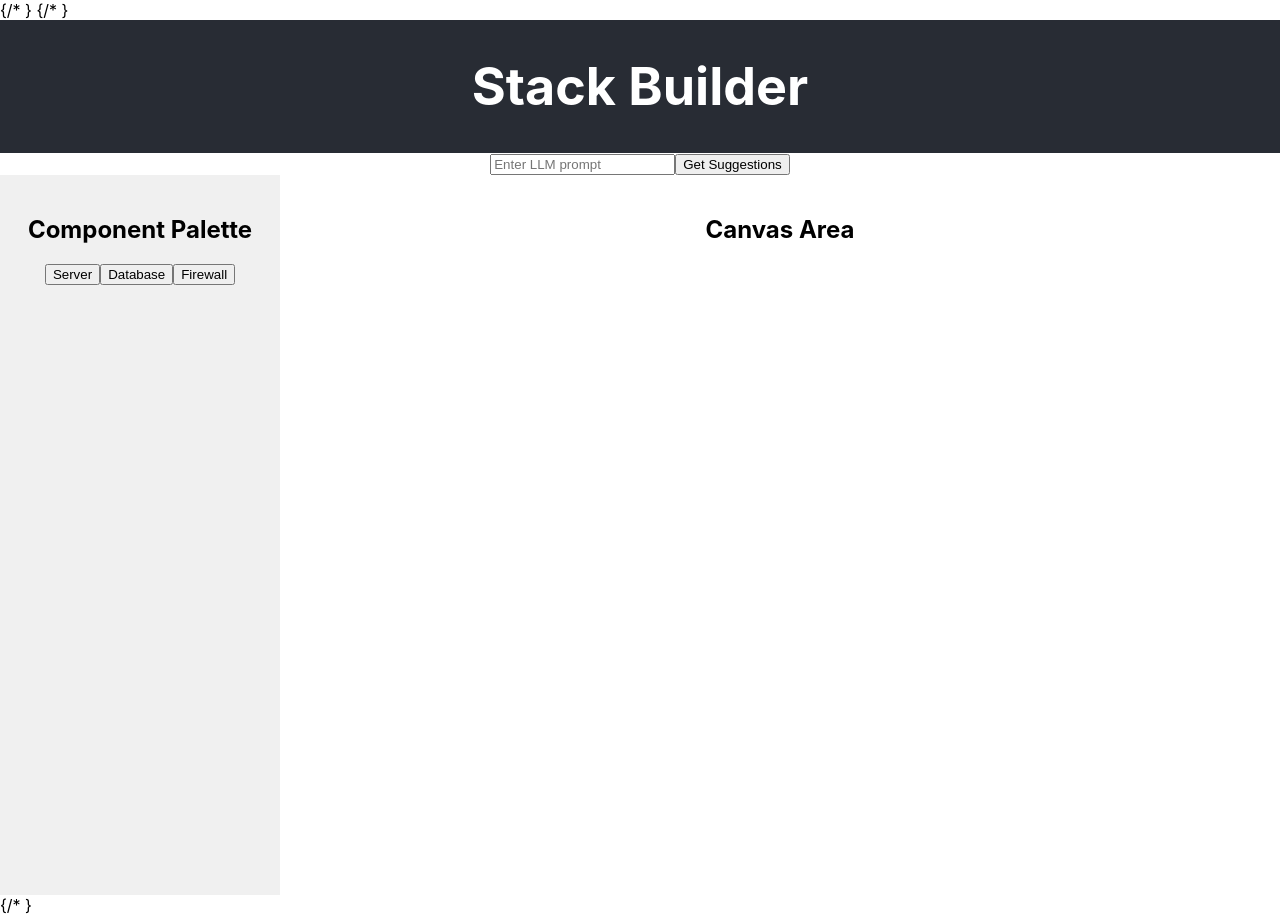
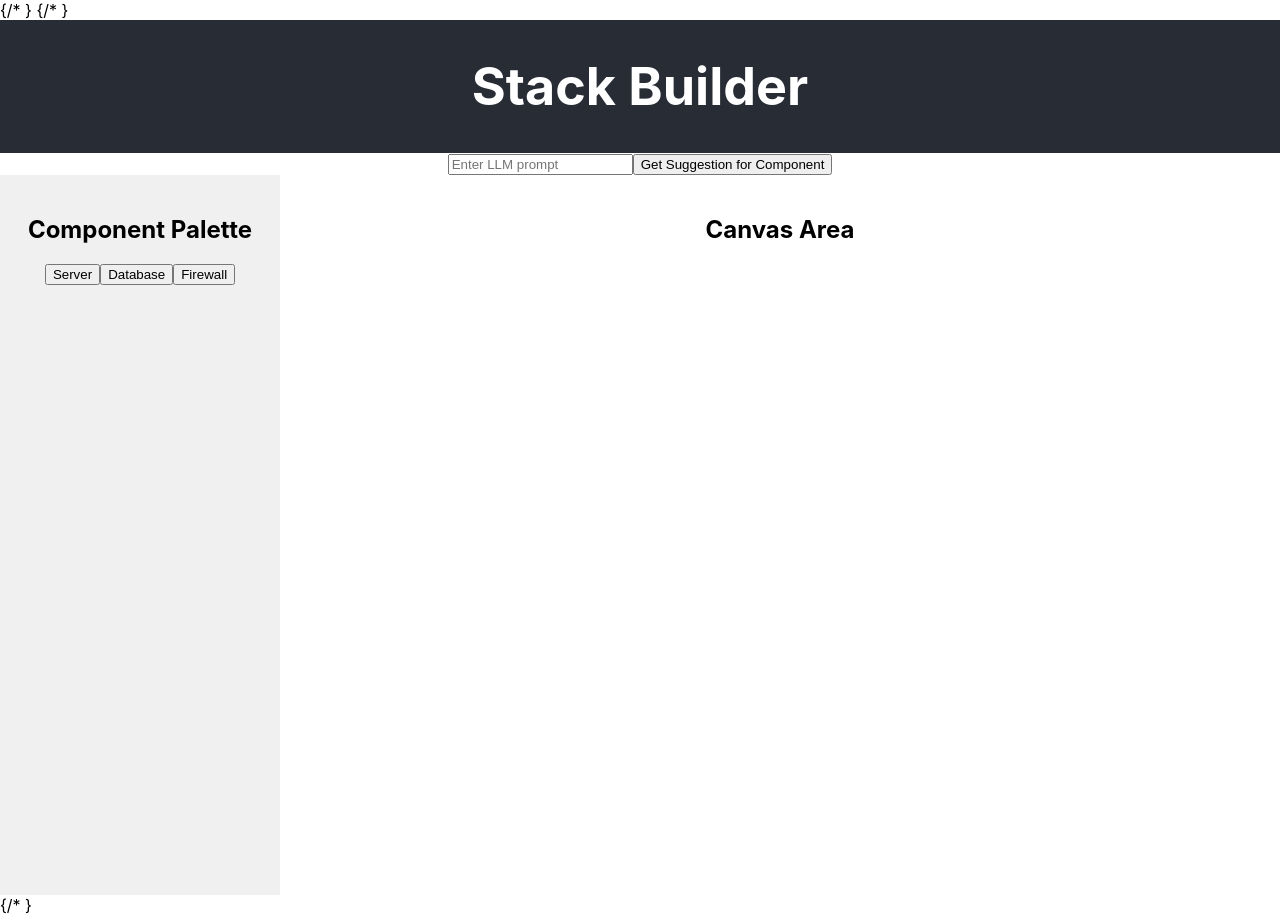
Before and after one commit to hendri-marcolia/your-stack-audit, a React (Create React App) app in the folder frontend/: page / in a window 1280 px wide. Built offline with nearby package versions, Linux system fonts and the light colour scheme.

Commit message:
Minor change

```diff
--- a/frontend/src/App.tsx
+++ b/frontend/src/App.tsx
@@ -35,7 +35,7 @@ function App() {
           value={prompt}
           onChange={(e) => setPrompt(e.target.value)}
         />
-        <button onClick={handleGetSuggestions}>Get Suggestions</button>
+        <button onClick={handleGetSuggestions}>Get Suggestion for Component</button>
         <div className="app-body">
           <ComponentPalette onAddComponent={handleAddComponent} suggestedComponents={suggestedComponents} />
           <CanvasArea />
```
